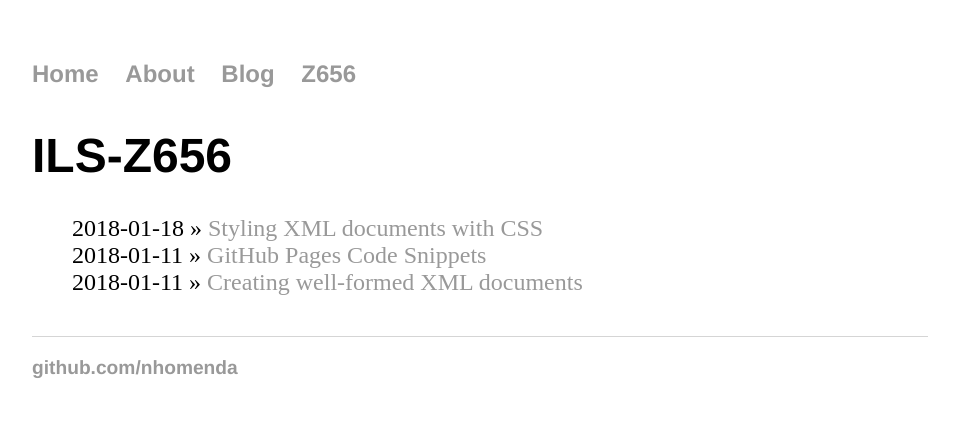
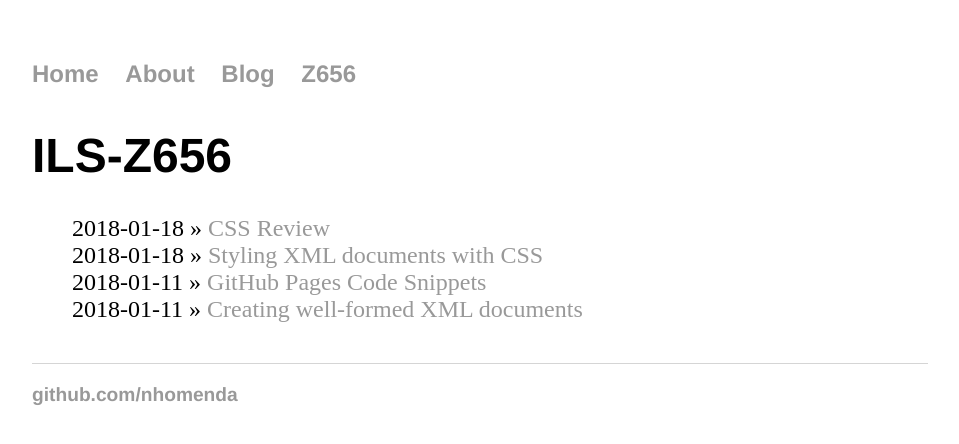
Before and after one commit to nhomenda/nhomenda.github.io, a Jekyll site: the page built from Z656/index.html, in a window 1280 px wide. Shown: the top 444 px of the page, without its empty margins (160-1119 px from the left). Built offline with Jekyll 4.4.1, drawn with Linux system fonts in a browser that asks for light colours.

Commit message:
Update index.html

```diff
--- a/Z656/index.html
+++ b/Z656/index.html
@@ -4,6 +4,7 @@ title: ILS-Z656
 ---
 	<h1>{{ page.title }}</h1>
 	<ul class="assignments">
+	    <li>2018-01-18 » <a href="/Z656/petrockrescue.html" title="CSS Review">CSS Review</a></li>
 	    <li>2018-01-18 » <a href="/Z656/xmlcss.html" title="Styling XML documents with CSS">Styling XML documents with CSS</a></li>
 	    <li>2018-01-11 » <a href="/Z656/github-pages.html" title="GitHub Pages Code Snippets">GitHub Pages Code Snippets</a></li>
 	    <li>2018-01-11 » <a href="/Z656/well-formed-XML.html" title="Creating well-formed XML documents">Creating well-formed XML documents</a></li>
```
